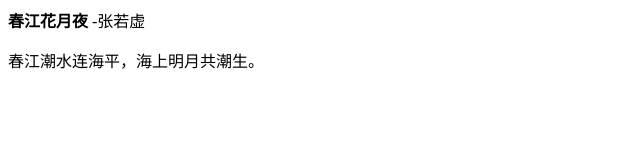
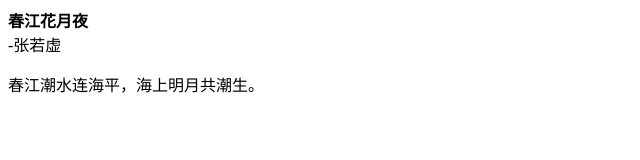
Before and after one commit to Co3c/Co3c.github.io, a plain HTML site: page index.html in a window 1280 px wide. Shown: the whole page, without its empty margins (0-640 px from the left). Drawn offline with Linux system fonts and the light colour scheme.

Commit message:
Update index.html

```diff
--- a/index.html
+++ b/index.html
@@ -9,7 +9,7 @@
 </head>
 
 <body>
-    <strong>春江花月夜</strong>
+    <strong>春江花月夜</strong><br />
                     -张若虚<br />
     <P>春江潮水连海平，海上明月共潮生。</P>
 </body>
```
